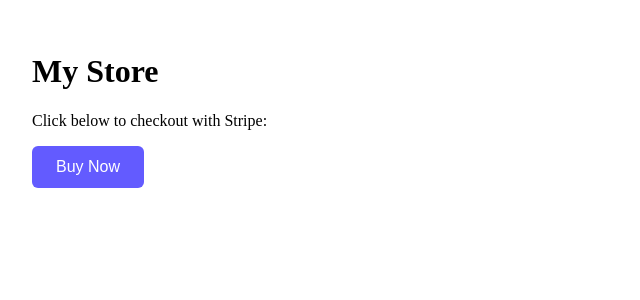
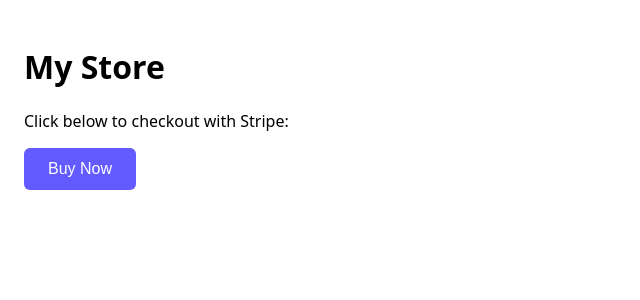
Before and after one commit to jcm767/My_store, a Next.js app: page / in a window 1280 px wide. Shown: the top 300 px of the page, without its empty margins (0-640 px from the left). Built offline with nearby package versions, Linux system fonts and the light colour scheme.

Commit message:
Create layout.tsx

```diff
--- /dev/null
+++ b/app/layout.tsx
@@ -0,0 +1,18 @@
+export const metadata = {
+  title: 'My Store',
+  description: 'Minimal Supabase + Stripe demo',
+}
+
+export default function RootLayout({
+  children,
+}: {
+  children: React.ReactNode
+}) {
+  return (
+    <html lang="en">
+      <body style={{ margin: 0, fontFamily: 'system-ui, -apple-system, Segoe UI, Roboto, Ubuntu, Cantarell, Noto Sans, Helvetica Neue, Arial' }}>
+        {children}
+      </body>
+    </html>
+  )
+}
```
